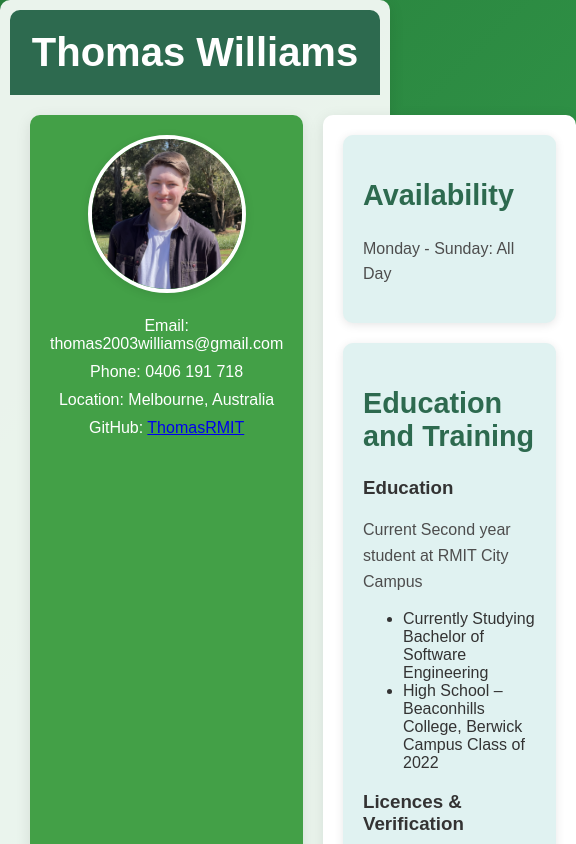
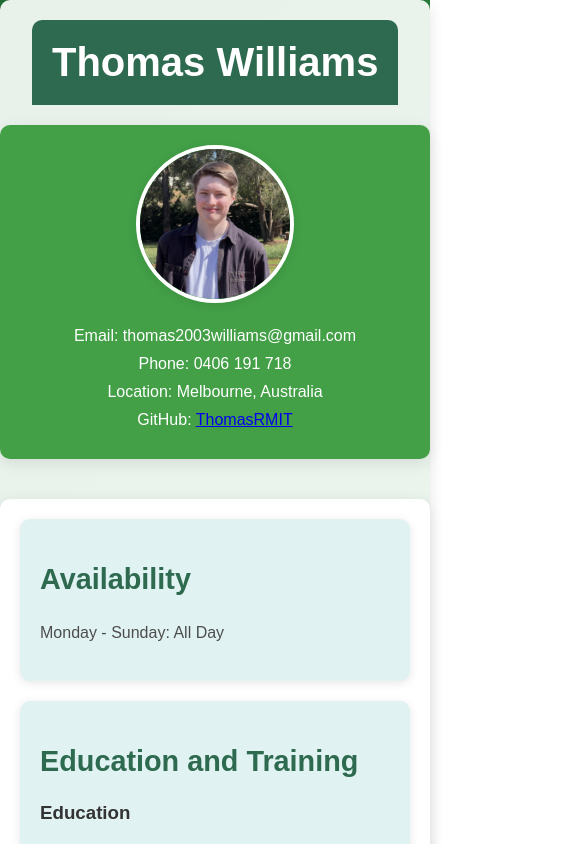
Before and after one commit to ThomasRMIT/personal-website, a React (Create React App) app: page / in a window 390 px wide. Shown: the top 844 px of the page, 576 px wide, since content can reach past the window. Built offline with nearby package versions, Linux system fonts and the light colour scheme.

Commit message:
Improved accessibility for mobile

```diff
--- a/src/App.css
+++ b/src/App.css
@@ -1,15 +1,65 @@
-/* Body with subtle gradient background */
+/* Responsive design for small screens */
+@media (max-width: 768px) {
+  body {
+    display: flex;
+    justify-content: center;
+  }
+
+  .container {
+    display: flex;
+    flex-direction: column;
+    align-items: center; /* Center the container content */
+    width: 100%; /* Full width */
+    max-width: 100%; /* Ensure the container doesn't exceed screen width */
+    margin: 0 auto; /* Center the container horizontally */
+    padding: 10px;
+  }
+
+  .content-wrapper {
+    flex-direction: column; /* Stack sidebar and content vertically */
+    width: 100%; /* Ensure the content wrapper takes full width */
+    align-items: center;
+  }
+
+  .sidebar {
+    width: 100%; /* Sidebar takes full width on mobile */
+    position: relative; /* Remove sticky position for mobile */
+    margin-bottom: 20px;
+  }
+
+  .main-content {
+    width: 100%; /* Main content takes full width on mobile */
+  }
+
+  .header h1 {
+    font-size: 1.8rem; /* Smaller font size for mobile header */
+  }
+
+  .content-section h2 {
+    font-size: 1.5rem; /* Smaller font size for section titles */
+  }
+
+  .basic-details p, .content-section p {
+    font-size: 0.9rem; /* Reduce font size slightly for mobile */
+  }
+
+  .profile-picture {
+    width: 100px;
+    height: 100px; /* Smaller profile picture for mobile */
+  }
+}
+
+/* Original Styles */
 body {
   margin: 0;
   padding: 0;
-  font-family: 'Poppins', sans-serif; /* Modern font */
+  font-family: 'Poppins', sans-serif;
   background: linear-gradient(135deg, #11461d, #40bc5d, #9bd49e);
   background-size: 200% 200%;
   animation: greenWaveAnimation 10s ease infinite;
-  color: #333; /* Consistent dark text color */
+  color: #333;
 }
 
-/* Keyframes for the flowing background animation */
 @keyframes greenWaveAnimation {
   0% {
     background-position: 100% 100%;
@@ -22,7 +72,6 @@ body {
   }
 }
 
-/* Keyframes for the fade-in and zoom effect */
 @keyframes fadeInZoom {
   0% {
     opacity: 0;
@@ -34,7 +83,6 @@ body {
   }
 }
 
-/* Container */
 .container {
   display: flex;
   flex-direction: column;
@@ -49,7 +97,6 @@ body {
   animation-delay: 0.1s;
 }
 
-/* Header */
 .header {
   text-align: center;
   padding: 20px;
@@ -67,15 +114,13 @@ body {
   font-size: 2.5rem;
 }
 
-/* Content Wrapper */
 .content-wrapper {
   display: flex;
   flex-grow: 1;
   padding: 20px;
-  gap: 20px; /* Gap between sidebar and main content */
+  gap: 20px;
 }
 
-/* Sidebar */
 .sidebar {
   flex: 1;
   background-color: #43a047;
@@ -84,7 +129,7 @@ body {
   box-shadow: 0 4px 15px rgba(0, 0, 0, 0.1);
   position: sticky;
   top: 20px;
-  max-height: calc(100vh - 40px); /* Adjusted height */
+  max-height: calc(100vh - 40px);
 }
 
 .profile-picture-wrapper {
@@ -97,11 +142,10 @@ body {
   height: 150px;
   border-radius: 50%;
   object-fit: cover;
-  border: 4px solid #fff; /* Subtle white border */
-  box-shadow: 0 2px 10px rgba(0, 0, 0, 0.1); /* Soft shadow */
+  border: 4px solid #fff;
+  box-shadow: 0 2px 10px rgba(0, 0, 0, 0.1);
 }
 
-/* Basic Details */
 .basic-details {
   text-align: center;
   color: white;
@@ -120,7 +164,6 @@ body {
   animation: fadeIn 0.5s ease-in-out;
 }
 
-/* Main Content */
 .main-content {
   flex: 3;
   background-color: #fff;
@@ -133,31 +176,29 @@ body {
   animation-delay: 0.3s;
 }
 
-/* Content Section */
 .content-section {
   margin-bottom: 40px;
 }
 
 .content-section h2 {
   font-size: 1.8rem;
-  color: #2d6a4f; /* Consistent green for titles */
+  color: #2d6a4f;
 }
 
 .content-section p {
   font-size: 1rem;
   line-height: 1.6;
-  color: #4d4d4d; /* Clean, readable text */
+  color: #4d4d4d;
 }
 
 .content-container {
-  background-color: #e0f2f1; /* Softer background */
+  background-color: #e0f2f1;
   padding: 20px;
   margin-bottom: 20px;
   border-radius: 10px;
   box-shadow: 0 2px 10px rgba(0, 0, 0, 0.1);
 }
 
-/* Footer */
 .footer {
   text-align: center;
   padding: 20px;
@@ -166,22 +207,10 @@ body {
   border-radius: 0 0 10px 10px;
 }
 
-/* Responsive design */
+/* Responsive design for larger screens */
 @media (min-width: 1100px) {
   .container {
     margin-left: 150px;
     margin-right: 150px;
   }
 }
-
-@media (max-width: 1099px) {
-  .container {
-    margin-left: 0;
-    margin-right: 0;
-    padding: 10px;
-  }
-
-  .main-content {
-    margin-left: 0;
-  }
-}
```
